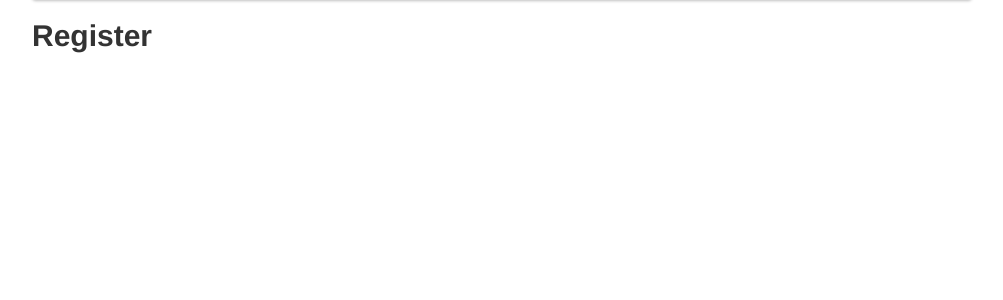
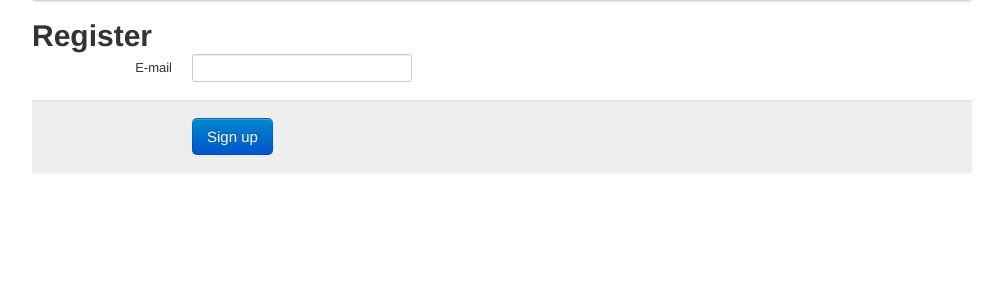
Before and after one commit to durden/split_testing_playground, a Django app: page /register/ in a window 1280 px wide. Shown: the part 40-340 px from the top of the page, without its empty margins (138-1141 px from the left). Run offline with Django 3.2, Linux system fonts and the light colour scheme.

Commit message:
Process form

```diff
--- a/registration/views.py
+++ b/registration/views.py
@@ -6,4 +6,7 @@ from django.shortcuts import render
 
 
 def home(request, template_name="registration/register.html"):
+    if request.method == 'POST':
+        template_name = 'registration/thanks.html'
+
     return render(request, template_name)
--- a/templates/base.html
+++ b/templates/base.html
@@ -4,6 +4,7 @@
         <meta http-equiv="Content-Type" content="text/html; charset=utf-8"/>
         <title>Company Name - {% block title %} {% endblock %}</title>
         <link rel="stylesheet" type="text/css" href="{{STATIC_URL}}css/bootstrap.css">
+        <link rel="stylesheet" type="text/css" href="{{STATIC_URL}}css/style.css">
     </head>
     <body>
         <div class="container">
--- a/templates/registration/register.html
+++ b/templates/registration/register.html
@@ -4,4 +4,19 @@
 
 {% block content %}
     <h1> Register </h1>
+    <form class="form-horizontal" method="post" action="/register/">
+        {% csrf_token %}
+        <fieldset>
+            <div class="control-group">
+                <label class="control-label" for="email">E-mail</label>
+                <div class="controls">
+                    <input type='text' id="email"/>
+                </div>
+            </div>
+
+            <div class="form-actions">
+                <button type="submit" class="btn btn-large btn-primary">Sign up</button>
+            </div>
+        </fieldset>
+    </form>
 {% endblock %}
```
Also changed, not shown: templates/registration/thanks.html (added, +10 -0 lines).
